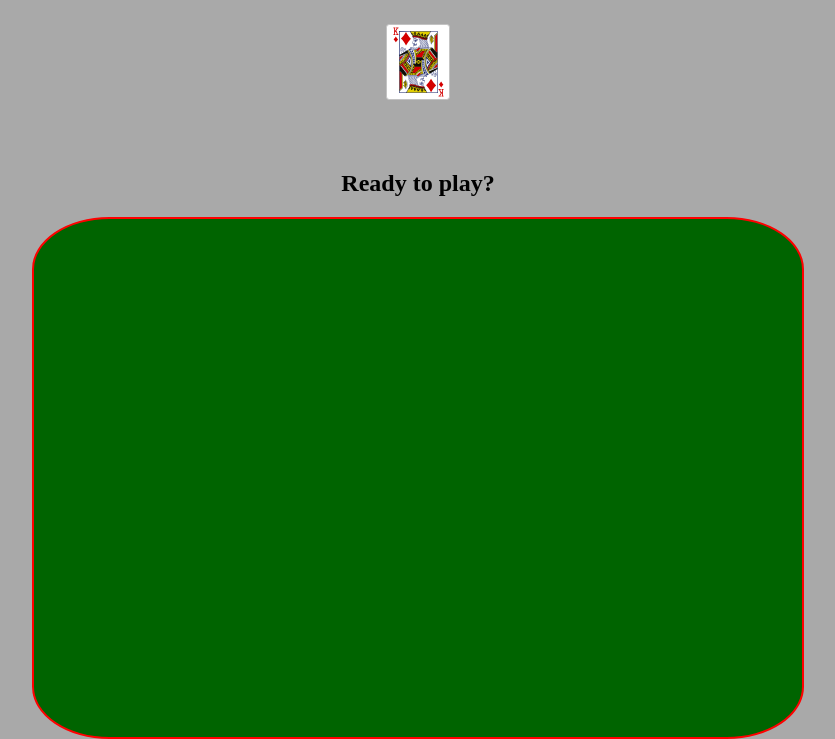
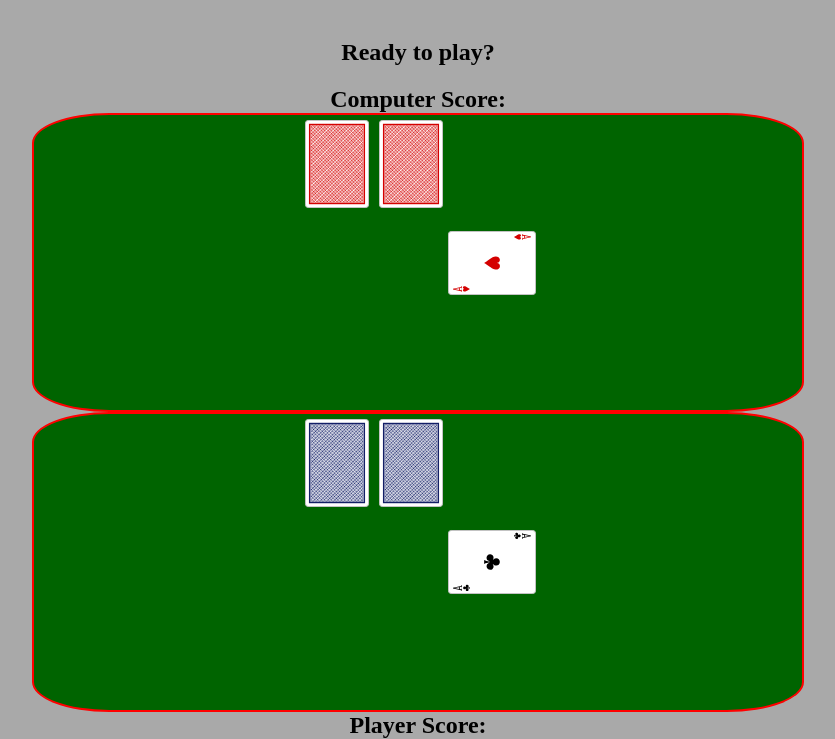
Before and after one commit to marceloiuli/WAR, a plain HTML site: page index.html in a window 1280 px wide. Shown: the part 61-800 px from the top of the page, without its empty margins (222-1057 px from the left). Drawn offline with Linux system fonts and the light colour scheme.

Commit message:
updated board with cards on it, split board in half, put pseudocode in readme.md

```diff
--- a/css/main.css
+++ b/css/main.css
@@ -18,10 +18,17 @@ h2{
 
 }
 
-#board {
+.board {
     border: 2px solid red;
     border-radius: 10%;
     background-color: darkgreen;
     height: 75vh;
     width: 60vw;
+    display: flex;
+    justify-content: center;
 }
+.score {
+    font-size: 3vmin;
+    font-weight: bold;
+
+}
--- a/index.html
+++ b/index.html
@@ -10,16 +10,22 @@
 </head>
 <body>
     <h1>GO TO WAR</h1>
-    <div class="card dK"></div>
     <h2>Ready to play?</h2>
-    <section id="board">
-        <div id="comDeck"></div>
-        <div id="comWar"></div>
-        <div id="comWin"></div>
-
-        <div id="playerDeck"></div>
-        <div id="playerWar"></div>
-        <div id="playerWin"></div>
+    <section id="comScore">
+        <div class="score">Computer Score:</div>
+    </section>
+    <section class="board" id="top">
+        <div class="card back-red"></div>
+        <div class="card back-red"></div>
+        <div class="card west hA" id="comWinPile"></div>
+    </section>
+    <section class="board" id="bottom">
+        <div class="card back-blue"></div>
+        <div class="card back-blue"></div>
+        <div class="card west cA"></div>
+    </section>
+    <section id="playerScore">
+        <div class="score">Player Score:</div>
     </section>
 </body>
 </html>
```
Also changed, not shown: 2 other files.
